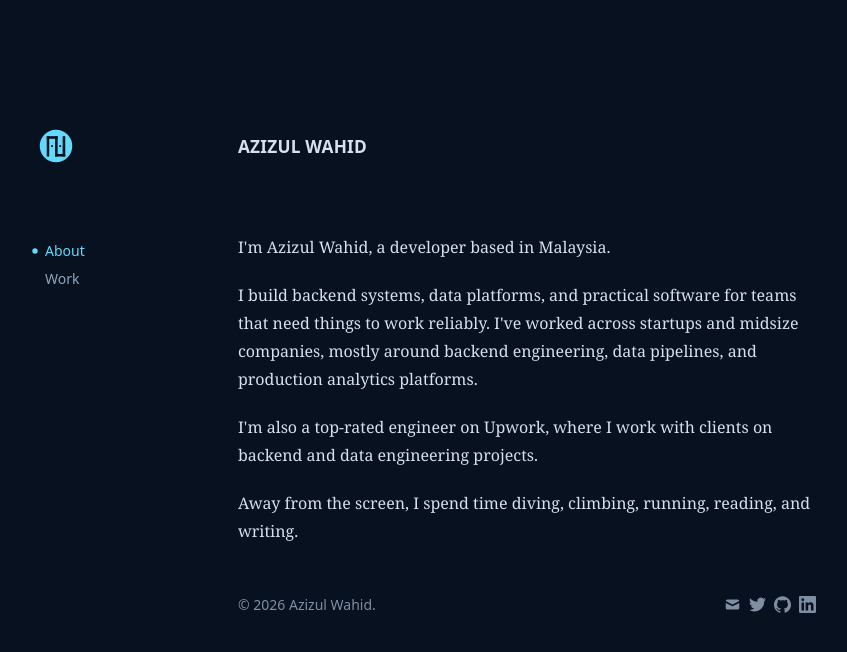
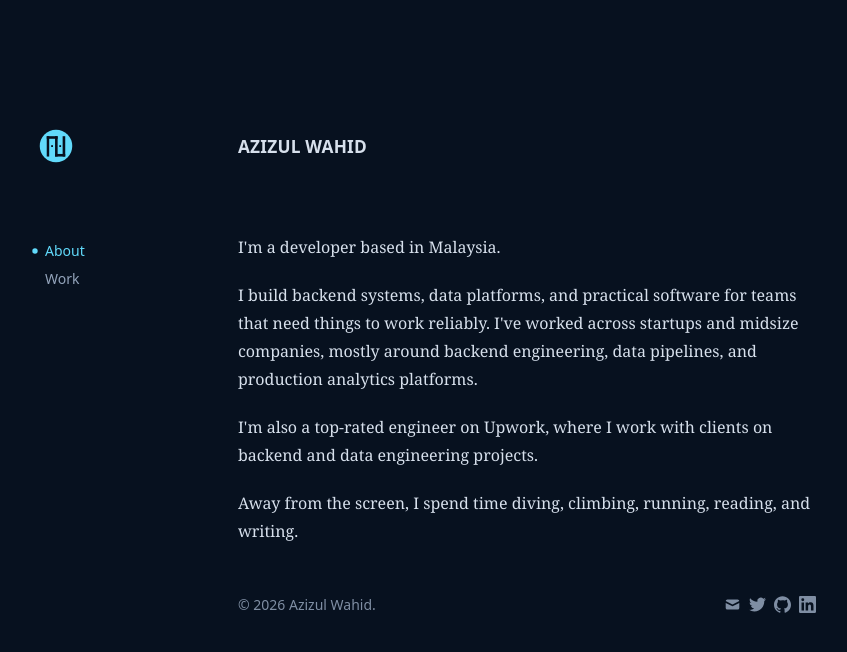
Before and after one commit to azizulwahid/azizulwahid.com, a Next.js app: page / in a window 1280 px wide. Shown: the top 652 px of the page, without its empty margins (122-969 px from the left). Built offline with nearby package versions, Linux system fonts and the light colour scheme.

Commit message:
chore: clean up redundant

```diff
--- a/app/page.tsx
+++ b/app/page.tsx
@@ -2,7 +2,7 @@ export default function Home() {
   return (
     <section>
       <p>
-        I&apos;m Azizul Wahid, a developer based in Malaysia.
+        I&apos;m a developer based in Malaysia.
       </p>
       <p>
         I build backend systems, data platforms, and practical software for
```
